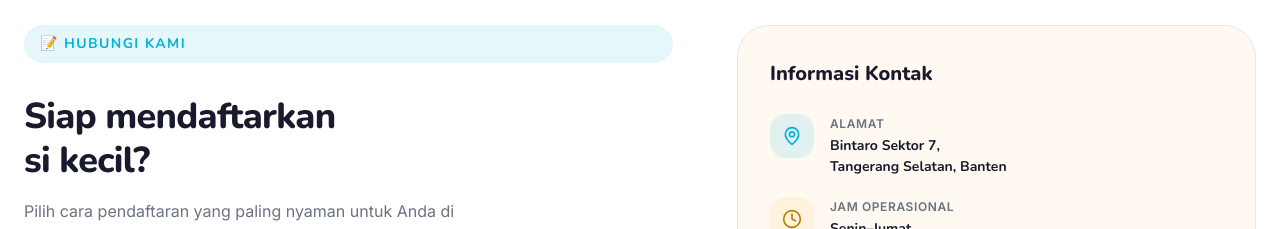
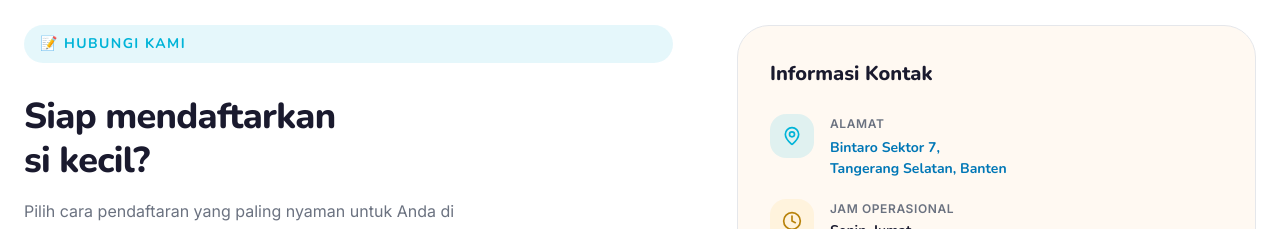
Before and after one commit to menako-studio/amana-care, a Next.js app: page / in a window 1280 px wide. Shown: the part 7840-8069 px from the top of the page. Built offline with nearby package versions, Linux system fonts and the light colour scheme.

Commit message:
feat: link contact section and contact page addresses to Google Business

```diff
--- a/components/home/ContactSection.tsx
+++ b/components/home/ContactSection.tsx
@@ -203,7 +203,16 @@ export default function ContactSection() {
                     </div>
                     <div>
                       <p className={styles.infoLabel}>Alamat</p>
-                      <p className={styles.infoValue}>Bintaro Sektor 7,<br />Tangerang Selatan, Banten</p>
+                      <p className={styles.infoValue}>
+                        <a
+                          href="https://share.google/IbDHnKDtXvBJQah2i"
+                          target="_blank"
+                          rel="noopener noreferrer"
+                          className={styles.infoLink}
+                        >
+                          Bintaro Sektor 7,<br />Tangerang Selatan, Banten
+                        </a>
+                      </p>
                     </div>
                   </div>
 
```
Also changed, not shown: app/kontak/page.tsx (+10 -1 lines).
